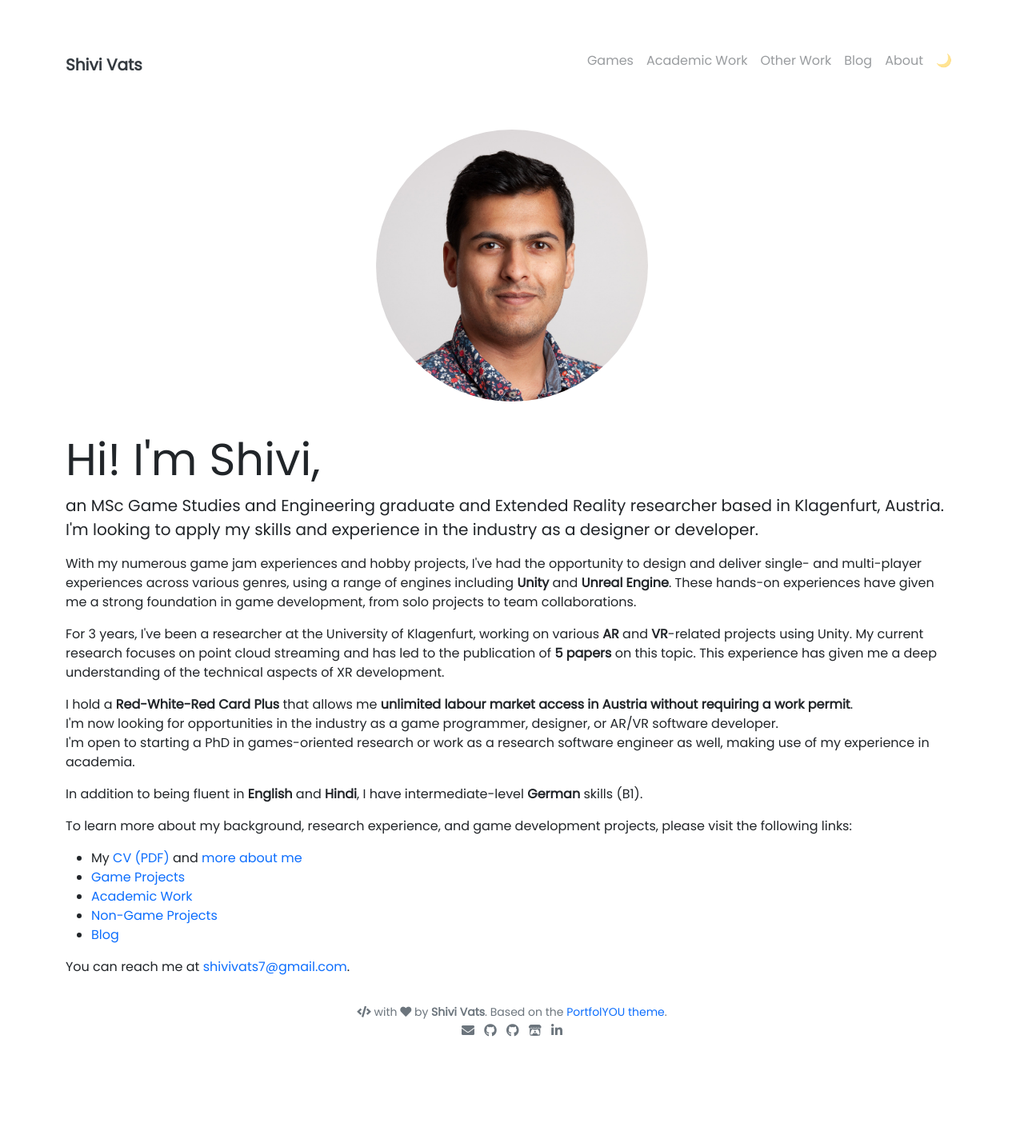
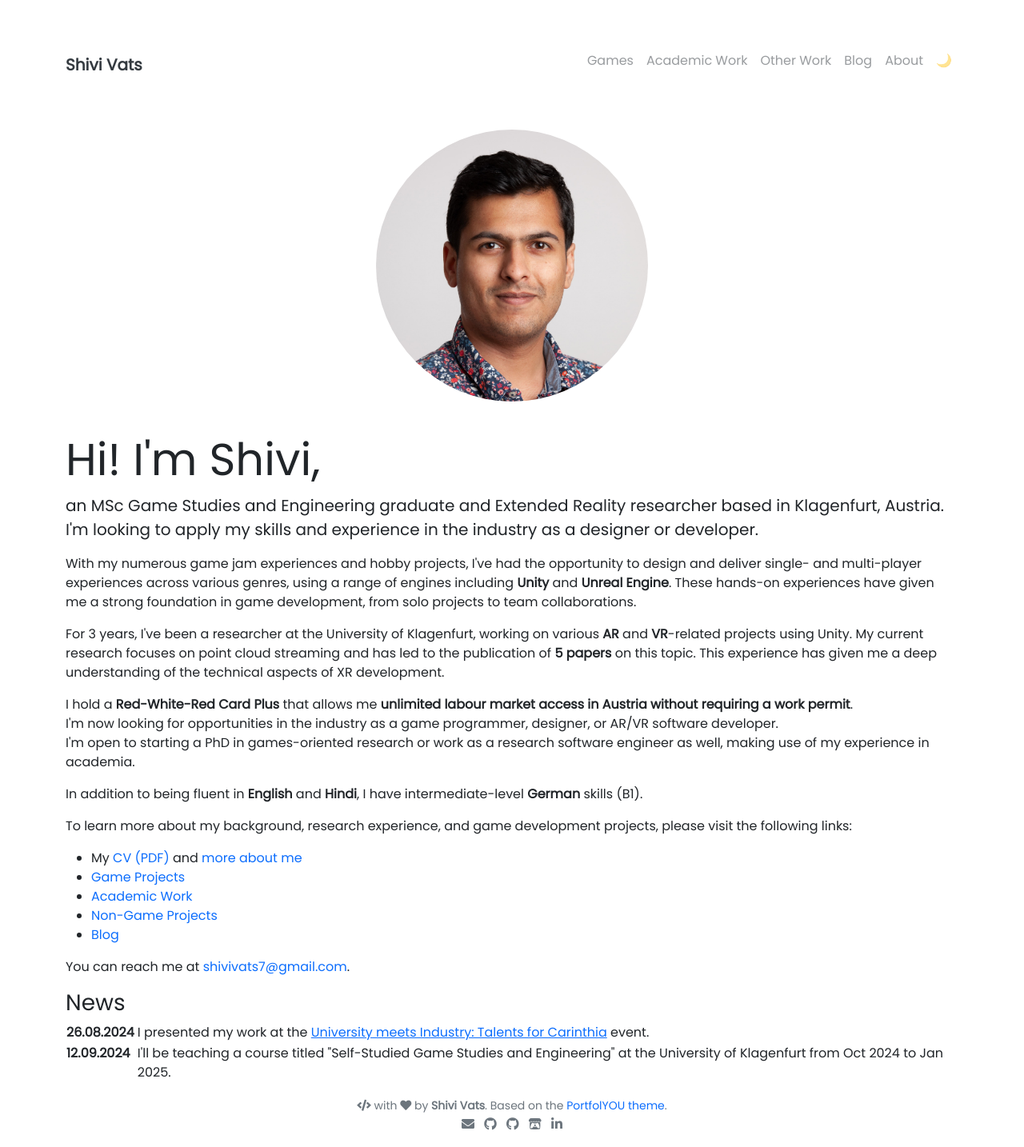
Before and after one commit to shivivats/shivivats.github.io, a Jekyll site: the page built from pages/index.md, in a window 1280 px wide. Shown: the whole page at 80% size. Built offline with Jekyll 4.4.1, drawn with Linux system fonts in a browser that asks for light colours; before the commit the page ends 1317 px from its top, so only the background shows below that.

Commit message:
added a bit of a new section on the home page

```diff
--- a/pages/index.md
+++ b/pages/index.md
@@ -33,4 +33,19 @@ permalink: /
     <p>To see my academic work, including published papers and teaching experience, <a class="link-underline link-underline-opacity-0 link-underline-opacity-75-hover"  href="/academic-work">click here</a>.</p>
     <p>To read my blog with dev logs, reflections, thoughts about my D&D campaign, and more, <a class="link-underline link-underline-opacity-0 link-underline-opacity-75-hover"  href="/blog">click here</a>.</p> -->
     <p>You can reach me at <a class="link-underline link-underline-opacity-0 link-underline-opacity-75-hover" href="mailto:shivivats7@gmail.com">shivivats7@gmail.com</a>.</p>
+    <div>
+      <h3>News</h3>
+      <table>
+        <tr>
+          <td style="vertical-align: top;"><b>26.08.2024</b></td>
+          <td></td>
+          <td style="vertical-align:top;">I presented my work at the <a href="https://www.aau.at/blog/university-meets-industry/">University meets Industry: Talents for Carinthia</a> event.</td>
+        </tr>
+          <tr>
+          <td style="vertical-align: top;"><b>12.09.2024</b></td>
+          <td></td>
+          <td style="vertical-align: top;">I'll be teaching a course titled "Self-Studied Game Studies and Engineering" at the University of Klagenfurt from Oct 2024 to Jan 2025.</td>
+        </tr>
+      </table>
+    </div>
 </div>
```
